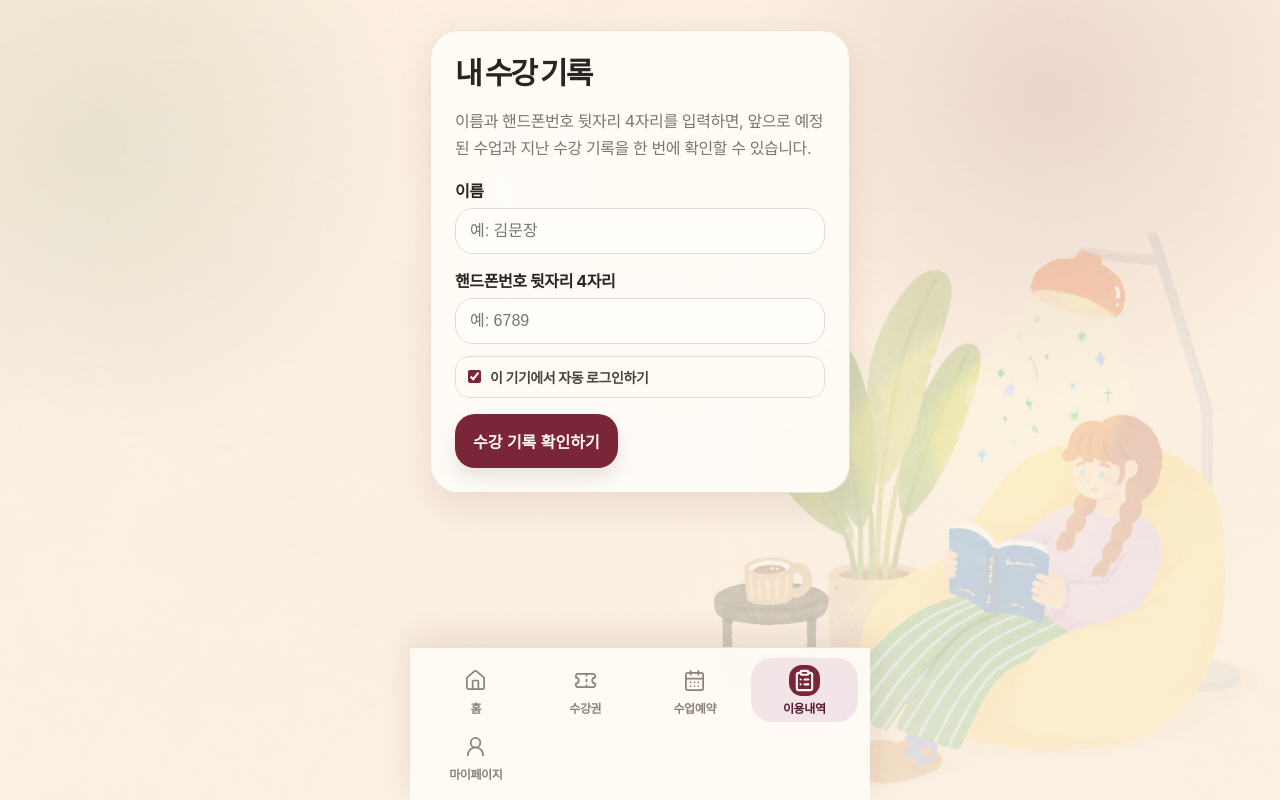
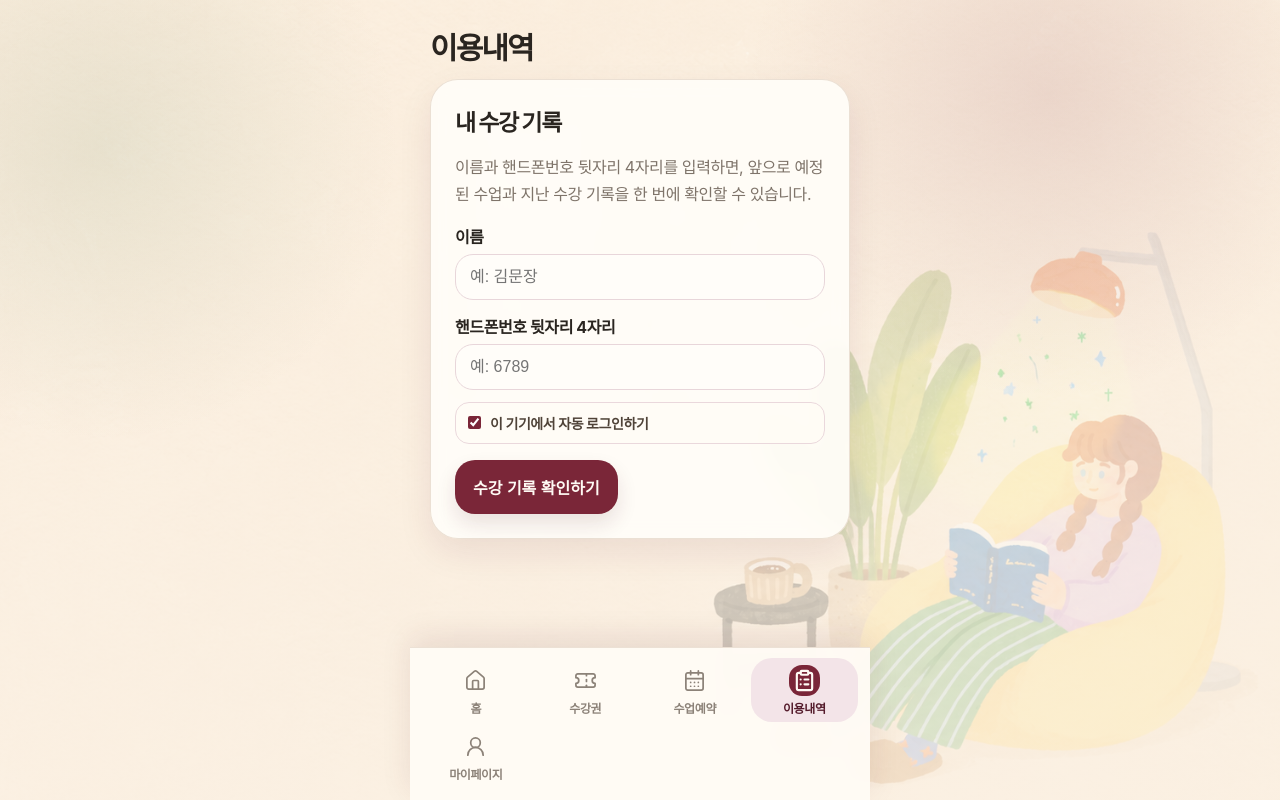
Before and after one commit to dlduswn001/reservation, a Next.js app: page /history in a window 1280 px wide. Built offline with nearby package versions, Linux system fonts and the light colour scheme.

Commit message:
design: align student pages to new white-app navigation

```diff
--- a/app/history/page.tsx
+++ b/app/history/page.tsx
@@ -281,9 +281,10 @@ export default function HistoryPage() {
   }
 
   return (
-    <main className="container appContainer">
+    <main className="container appContainer studioApp">
+      <header className="studioPageHeader"><h1>이용내역</h1></header>
       <section className="card">
-        <h1>내 수강 기록</h1>
+        <h2>내 수강 기록</h2>
         <p>이름과 핸드폰번호 뒷자리 4자리를 입력하면, 앞으로 예정된 수업과 지난 수강 기록을 한 번에 확인할 수 있습니다.</p>
         {!student && (
           <div>
```
